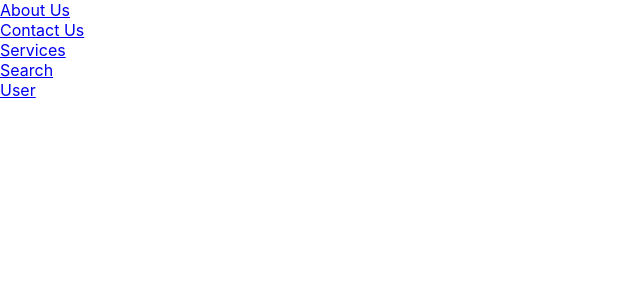
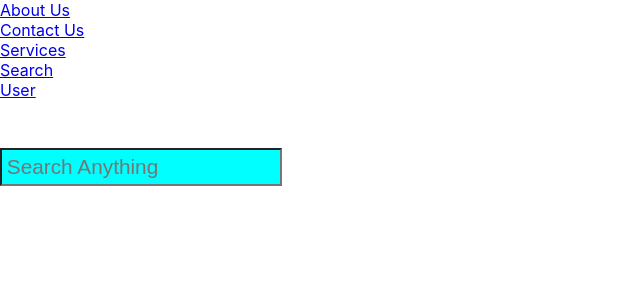
Before and after one commit to ankitmittal4/React_practice, a React (Create React App) app in the folder react_router/: page /search in a window 1280 px wide. Shown: the top 300 px of the page, without its empty margins (0-640 px from the left). Built offline with nearby package versions, Linux system fonts and the light colour scheme.

Commit message:
Use search

```diff
--- a/react_router/src/Search.jsx
+++ b/react_router/src/Search.jsx
@@ -1,5 +1,25 @@
-import React from "react";
+import React, { useState } from "react";
+import Sresult from "./Sresult";
 const Seacrh = () => {
-  return <></>;
+  const [img, setImg] = useState("");
+  const inputEvent = (event) => {
+    const data = event.target.value;
+    console.log(data);
+    setImg(data);
+  };
+  return (
+    <>
+      <div className="searchbar">
+        <input
+          type="text"
+          className="input"
+          placeholder="Search Anything"
+          value={img}
+          onChange={inputEvent}
+        ></input>
+      </div>
+      {img === "" ? null : <Sresult name={img} />}
+    </>
+  );
 };
 export default Seacrh;
--- /dev/null
+++ b/react_router/src/Sresult.jsx
@@ -0,0 +1,12 @@
+import React from "react";
+const Sresult = (props) => {
+  const img = `https://source.unsplash.com/400x300/?${props.name}`;
+  return (
+    <>
+      <div>
+        <img src={img} alt="images" />
+      </div>
+    </>
+  );
+};
+export default Sresult;
--- a/react_router/src/User.jsx
+++ b/react_router/src/User.jsx
@@ -1,5 +1,6 @@
 import React from "react";
-import { useParams, useLocation, useHistory } from "react-router-dom";
+// import { useParams, useLocation, useHistory } from "react-router-dom";
+import { useParams, useLocation } from "react-router-dom";
 // const User = ({ match }) => {
 //   return (
 //     <>
@@ -10,8 +11,8 @@ import { useParams, useLocation, useHistory } from "react-router-dom";
 const User = () => {
   const { name, course } = useParams();
   const location = useLocation();
-  const history = useHistory();
-  console.log(history);
+  // const history = useHistory();
+  // console.log(history);
   return (
     <>
       <h1>
@@ -24,7 +25,8 @@ const User = () => {
 
       {location.pathname === `/user/ankit/dee` ? (
         <>
-          <button onClick={() => history.goBack()}>Submit</button>
+          {/* <button onClick={() => history.goBack()}>Submit</button> */}
+          <button onClick={() => alert("Hi")}>Submit</button>
         </>
       ) : null}
     </>
--- a/react_router/src/index.css
+++ b/react_router/src/index.css
@@ -22,3 +22,12 @@ active_class{
   display: flex;
   justify-content: space-around;
 }
+.searchbar{
+  /* align-content: center; */
+  margin: 3rem auto;
+}
+.input{
+  padding: .3rem;
+  font-size: 1.3rem;
+  background-color: aqua;
+}
```
